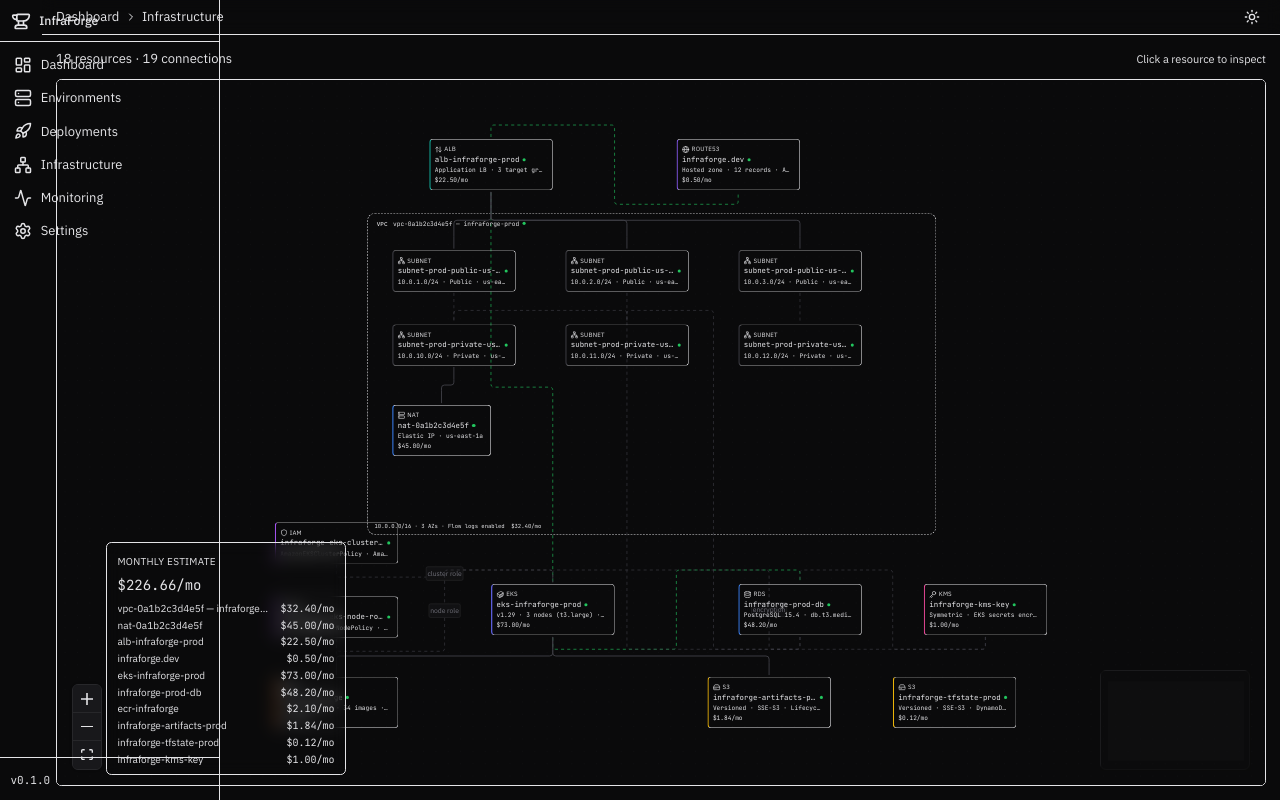
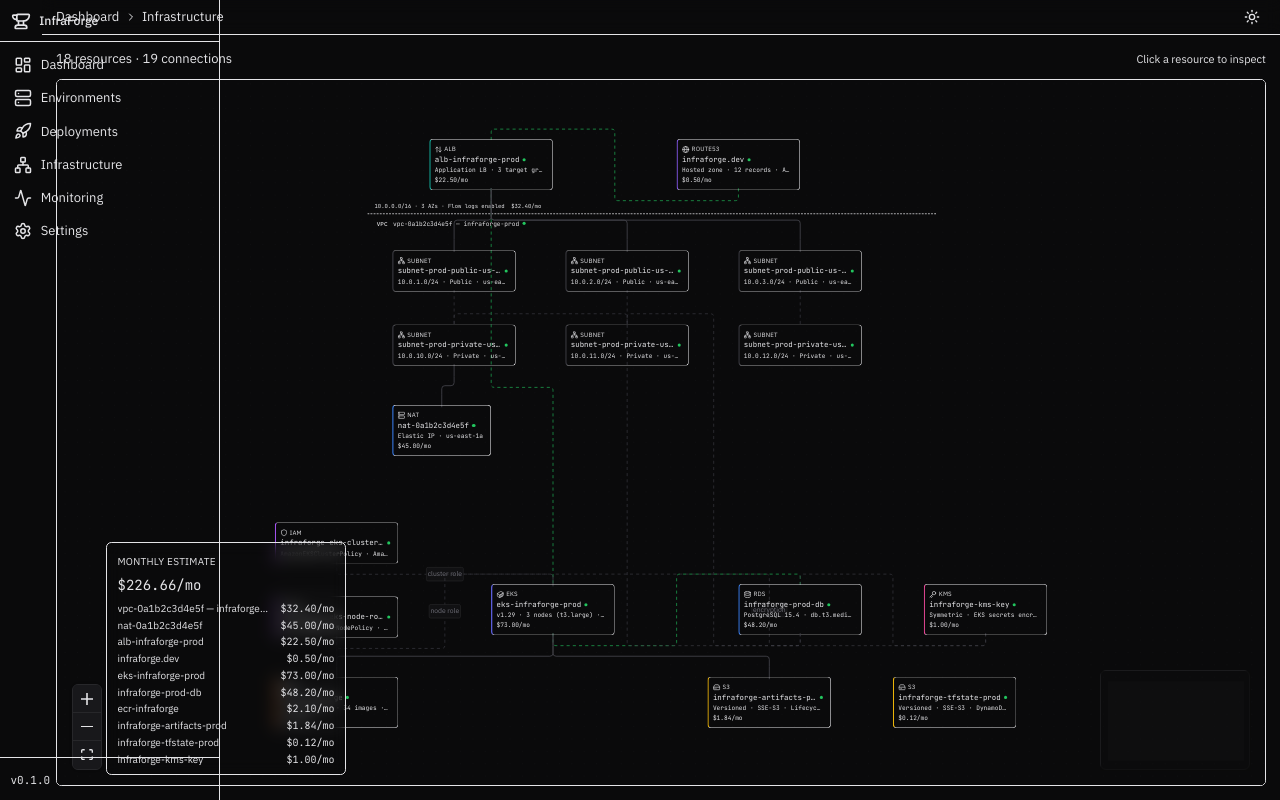
Before and after one commit to aybzakaria5/infraforge, a React (Vite) app in the folder src/ui/: page /infrastructure in a window 1280 px wide. Built offline with nearby package versions, Linux system fonts and the light colour scheme.

Commit message:
feat: add cascade mount animation with framer-motion for flow nodes

```diff
--- a/src/ui/package.json
+++ b/src/ui/package.json
@@ -14,6 +14,7 @@
     "@tailwindcss/vite": "^4.2.2",
     "@tanstack/react-query": "^5.99.0",
     "@xyflow/react": "^12.10.2",
+    "framer-motion": "^12.38.0",
     "lucide-react": "^1.8.0",
     "react": "^19.2.4",
     "react-dom": "^19.2.4",
--- /dev/null
+++ b/src/ui/src/components/flow/AnimatedNode.tsx
@@ -0,0 +1,27 @@
+import { memo, type ReactNode } from 'react'
+import { motion } from 'framer-motion'
+
+interface AnimatedNodeWrapperProps {
+  index: number
+  children: ReactNode
+}
+
+export const AnimatedNodeWrapper = memo(function AnimatedNodeWrapper({
+  index,
+  children,
+}: AnimatedNodeWrapperProps) {
+  return (
+    <motion.div
+      initial={{ opacity: 0, scale: 0.85 }}
+      animate={{ opacity: 1, scale: 1 }}
+      transition={{
+        type: 'spring',
+        stiffness: 260,
+        damping: 20,
+        delay: index * 0.05,
+      }}
+    >
+      {children}
+    </motion.div>
+  )
+})
--- a/src/ui/src/components/flow/PipelineFlow.tsx
+++ b/src/ui/src/components/flow/PipelineFlow.tsx
@@ -20,6 +20,7 @@
   DeployNode,
   VerifyNode,
 } from './nodes/PipelineNodes'
+import { useCascadeAnimation } from '../../hooks/useCascadeAnimation'
 
 const nodeTypes: NodeTypes = {
   gitNode: GitNode,
@@ -44,11 +45,12 @@
 
   dagre.layout(g)
 
-  return nodes.map(n => {
+  return nodes.map((n, i) => {
     const pos = g.node(n.id)
     return {
       ...n,
       position: { x: pos.x - NODE_WIDTH / 2, y: pos.y - NODE_HEIGHT / 2 },
+      data: { ...n.data, _nodeIndex: i },
     }
   })
 }
@@ -62,6 +64,7 @@
 function PipelineFlowInner({ nodes, edges, onNodeClick }: PipelineFlowProps) {
   const layoutNodes = useMemo(() => layoutPipeline(nodes, edges), [nodes, edges])
   const { fitView } = useReactFlow()
+  const { animatedEdges } = useCascadeAnimation(layoutNodes.length, edges)
 
   const handleNodeClick: NodeMouseHandler = useCallback(
     (_, node) => onNodeClick?.(node.id),
@@ -75,7 +78,7 @@
   return (
     <ReactFlow
       nodes={layoutNodes}
-      edges={edges}
+      edges={animatedEdges}
       nodeTypes={nodeTypes}
       onNodeClick={handleNodeClick}
       onInit={onInit}
--- a/src/ui/src/components/flow/ServiceMap.tsx
+++ b/src/ui/src/components/flow/ServiceMap.tsx
@@ -1,4 +1,4 @@
-import { memo, useCallback } from 'react'
+import { memo, useCallback, useMemo } from 'react'
 import {
   ReactFlow,
   Background,
@@ -10,6 +10,7 @@
 import '@xyflow/react/dist/style.css'
 import { MicroserviceNode } from './nodes/MicroserviceNode'
 import { getServiceMap } from '../../mocks/servicemap'
+import { useCascadeAnimation } from '../../hooks/useCascadeAnimation'
 
 const nodeTypes: NodeTypes = {
   microservice: MicroserviceNode,
@@ -25,8 +26,14 @@
 }
 
 function ServiceMapInner({ envId }: ServiceMapProps) {
-  const { nodes, edges } = getServiceMap(envId)
+  const { nodes: rawNodes, edges } = getServiceMap(envId)
   const { fitView } = useReactFlow()
+
+  const nodes = useMemo(
+    () => rawNodes.map((n, i) => ({ ...n, data: { ...n.data, _nodeIndex: i } })),
+    [rawNodes],
+  )
+  const { animatedEdges } = useCascadeAnimation(nodes.length, edges)
 
   const onInit = useCallback(() => {
     setTimeout(() => fitView({ duration: 800, padding: 0.25 }), 50)
@@ -35,7 +42,7 @@
   return (
     <ReactFlow
       nodes={nodes}
-      edges={edges}
+      edges={animatedEdges}
       nodeTypes={nodeTypes}
       defaultEdgeOptions={defaultEdgeOptions}
       onInit={onInit}
--- a/src/ui/src/components/flow/nodes/InfraNodes.tsx
+++ b/src/ui/src/components/flow/nodes/InfraNodes.tsx
@@ -1,5 +1,6 @@
 import { memo } from 'react'
 import { Handle, Position, type NodeProps } from '@xyflow/react'
+import { AnimatedNodeWrapper } from '../AnimatedNode'
 import {
   Cloud,
   Server,
@@ -53,7 +54,9 @@
 // --- VPC group node (parent container) ---
 export const VpcNode = memo(function VpcNode({ data }: NodeProps) {
   const d = data as InfraNodeData
+  const idx = (d as Record<string, unknown>)._nodeIndex as number ?? 0
   return (
+    <AnimatedNodeWrapper index={idx}>
       <div className="w-full h-full rounded-[12px] border border-dashed border-border-default bg-bg-primary/85 relative">
         <Handle type="target" position={Position.Top} className={handleClass} />
         <Handle type="source" position={Position.Bottom} className={handleClass} />
@@ -74,6 +77,7 @@
           {d.cost && <span className="text-accent-warning">{d.cost}</span>}
         </div>
       </div>
+    </AnimatedNodeWrapper>
   )
 })
 
@@ -82,8 +86,10 @@
   const d = data as InfraNodeData
   const Icon = typeIcon[d.type] || Server
   const accent = typeAccent[d.type] || 'var(--color-border-default)'
+  const idx = (d as Record<string, unknown>)._nodeIndex as number ?? 0
 
   return (
+    <AnimatedNodeWrapper index={idx}>
     <div
       className="py-1.5 pr-2.5 pl-0 rounded-[6px] border border-border-default bg-bg-tertiary
         transition-[border-color,box-shadow,transform] duration-150 cursor-pointer"
@@ -116,6 +122,7 @@
         <div className="pl-2 mt-0.5 text-[10px] font-mono text-accent-warning">{d.cost}</div>
       )}
     </div>
+    </AnimatedNodeWrapper>
   )
 })
 
@@ -124,8 +131,10 @@
   const d = data as InfraNodeData
   const Icon = typeIcon[d.type] || Lock
   const accent = typeAccent[d.type] || 'var(--color-accent-neutral)'
+  const idx = (d as Record<string, unknown>)._nodeIndex as number ?? 0
 
   return (
+    <AnimatedNodeWrapper index={idx}>
     <div
       className="py-1.5 pr-2.5 pl-0 rounded-[6px] border border-accent-neutral/30 bg-bg-tertiary
         transition-[border-color,box-shadow,transform] duration-150 cursor-pointer"
@@ -158,5 +167,6 @@
         <div className="pl-2 mt-0.5 text-[10px] font-mono text-accent-warning">{d.cost}</div>
       )}
     </div>
+    </AnimatedNodeWrapper>
   )
 })
--- a/src/ui/src/components/flow/nodes/MicroserviceNode.tsx
+++ b/src/ui/src/components/flow/nodes/MicroserviceNode.tsx
@@ -1,5 +1,6 @@
 import { memo } from 'react'
 import { Handle, Position, type NodeProps } from '@xyflow/react'
+import { AnimatedNodeWrapper } from '../AnimatedNode'
 
 export interface MicroserviceNodeData {
   label: string
@@ -19,8 +20,10 @@
 export const MicroserviceNode = memo(function MicroserviceNode({ data }: NodeProps) {
   const d = data as MicroserviceNodeData
   const dotColor = healthColor[d.health] || healthColor.healthy
+  const idx = (d as Record<string, unknown>)._nodeIndex as number ?? 0
 
   return (
+    <AnimatedNodeWrapper index={idx}>
       <div
         className="flex items-center gap-1.5 rounded-[6px] border border-border-default bg-bg-tertiary
           transition-[border-color,box-shadow] duration-150 cursor-default"
@@ -36,5 +39,6 @@
         <span className="text-[11px] font-mono text-text-primary leading-tight truncate">{d.label}</span>
         <span className="text-[10px] font-mono text-text-tertiary ml-auto shrink-0">{d.reqRate}</span>
       </div>
+    </AnimatedNodeWrapper>
   )
 })
--- a/src/ui/src/components/flow/nodes/PipelineNodes.tsx
+++ b/src/ui/src/components/flow/nodes/PipelineNodes.tsx
@@ -1,5 +1,6 @@
 import { memo } from 'react'
 import { Handle, Position, type NodeProps } from '@xyflow/react'
+import { AnimatedNodeWrapper } from '../AnimatedNode'
 import {
   GitCommit,
   Hammer,
@@ -64,8 +65,10 @@
   const borderLeft = leftBorderColor[data.status] || leftBorderColor.pending
   const failedShadow = data.status === 'failed' ? 'shadow-[0_0_12px_rgba(239,68,68,0.2)]' : ''
   const pendingOpacity = data.status === 'pending' ? 'opacity-50' : ''
+  const idx = (data as Record<string, unknown>)._nodeIndex as number ?? 0
 
   return (
+    <AnimatedNodeWrapper index={idx}>
     <div
       className={`relative rounded-[6px] border border-border-default bg-bg-tertiary
         transition-[border-color,box-shadow,transform] duration-150 cursor-pointer ${failedShadow} ${pendingOpacity}`}
@@ -92,6 +95,7 @@
         <span className="font-mono">{formatDur(data.duration_sec)}</span>
       </div>
     </div>
+    </AnimatedNodeWrapper>
   )
 }
 
--- /dev/null
+++ b/src/ui/src/hooks/useCascadeAnimation.ts
@@ -0,0 +1,23 @@
+import { useState, useEffect, useMemo } from 'react'
+import type { Edge } from '@xyflow/react'
+
+export function useCascadeAnimation(nodeCount: number, edges: Edge[]) {
+  const [edgesVisible, setEdgesVisible] = useState(false)
+
+  useEffect(() => {
+    const delay = nodeCount * 50 + 200
+    const t = setTimeout(() => setEdgesVisible(true), delay)
+    return () => clearTimeout(t)
+  }, [nodeCount])
+
+  const animatedEdges = useMemo(() => {
+    if (edgesVisible) return edges
+    return edges.map(e => ({
+      ...e,
+      style: { ...e.style, opacity: 0 },
+      animated: false,
+    }))
+  }, [edges, edgesVisible])
+
+  return { animatedEdges, edgesVisible }
+}
--- a/src/ui/src/pages/Infrastructure.tsx
+++ b/src/ui/src/pages/Infrastructure.tsx
@@ -12,6 +12,7 @@
   type NodeMouseHandler,
 } from '@xyflow/react'
 import { X, ExternalLink, DollarSign, FolderGit2 } from 'lucide-react'
+import { useCascadeAnimation } from '../hooks/useCascadeAnimation'
 import '@xyflow/react/dist/style.css'
 import { VpcNode, ServiceNode, SecurityNode } from '../components/flow/nodes/InfraNodes'
 import { StatusDot } from '../components/shared/StatusDot'
@@ -175,14 +176,20 @@
 }) {
   const { fitView } = useReactFlow()
 
+  const indexedNodes = useMemo(
+    () => topologyNodes.map((n, i) => ({ ...n, data: { ...n.data, _nodeIndex: i } })),
+    [],
+  )
+  const { animatedEdges } = useCascadeAnimation(indexedNodes.length, topologyEdges)
+
   const onInit = useCallback(() => {
     setTimeout(() => fitView({ duration: 800, padding: 0.2 }), 50)
   }, [fitView])
 
   return (
     <ReactFlow
-      nodes={topologyNodes}
-      edges={topologyEdges}
+      nodes={indexedNodes}
+      edges={animatedEdges}
       nodeTypes={nodeTypes}
       onNodeClick={onNodeClick}
       onInit={onInit}
```
Also changed, not shown: 1 other file (tests, documents, lock files or other folders). Lines whose indentation alone changed are shown as unchanged.
